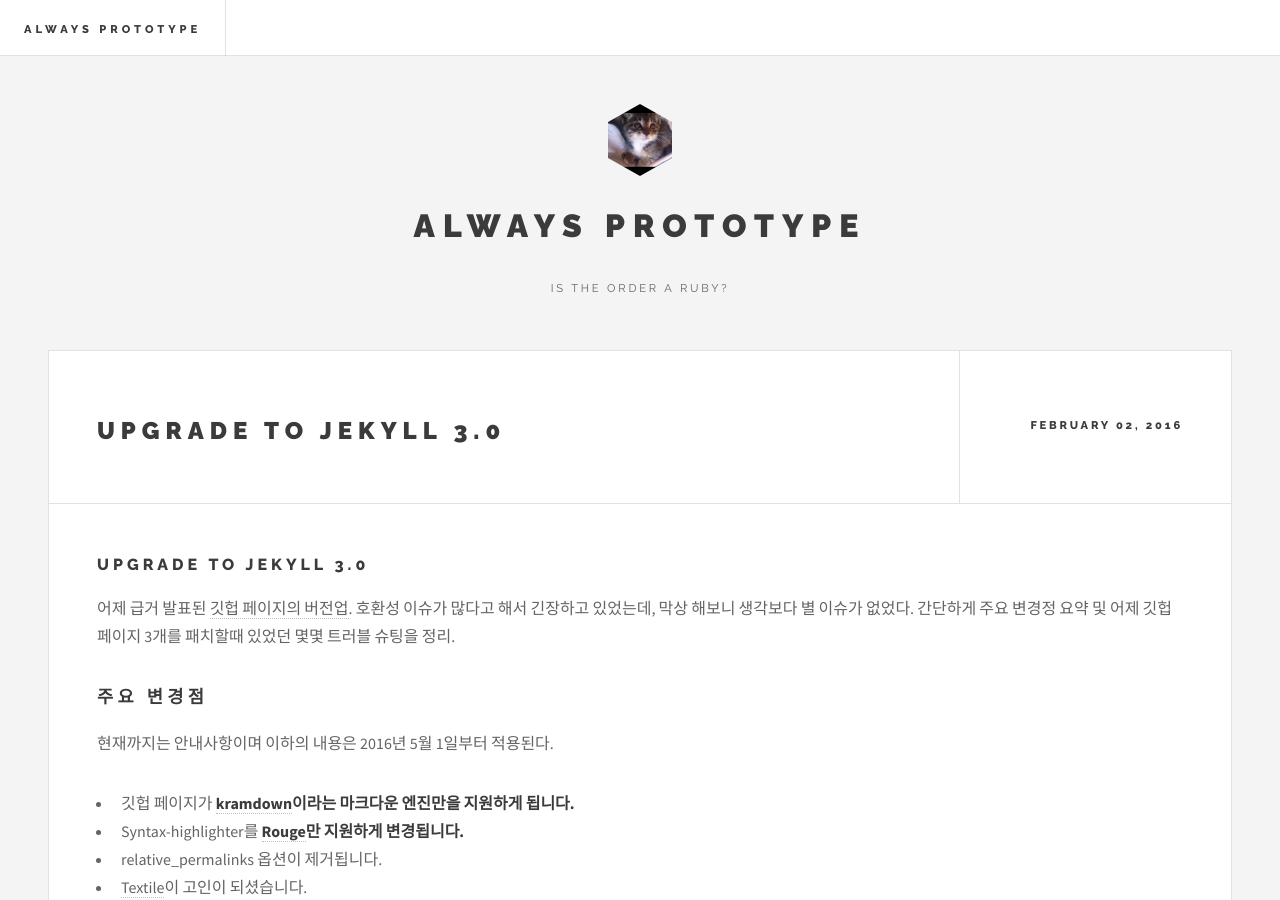
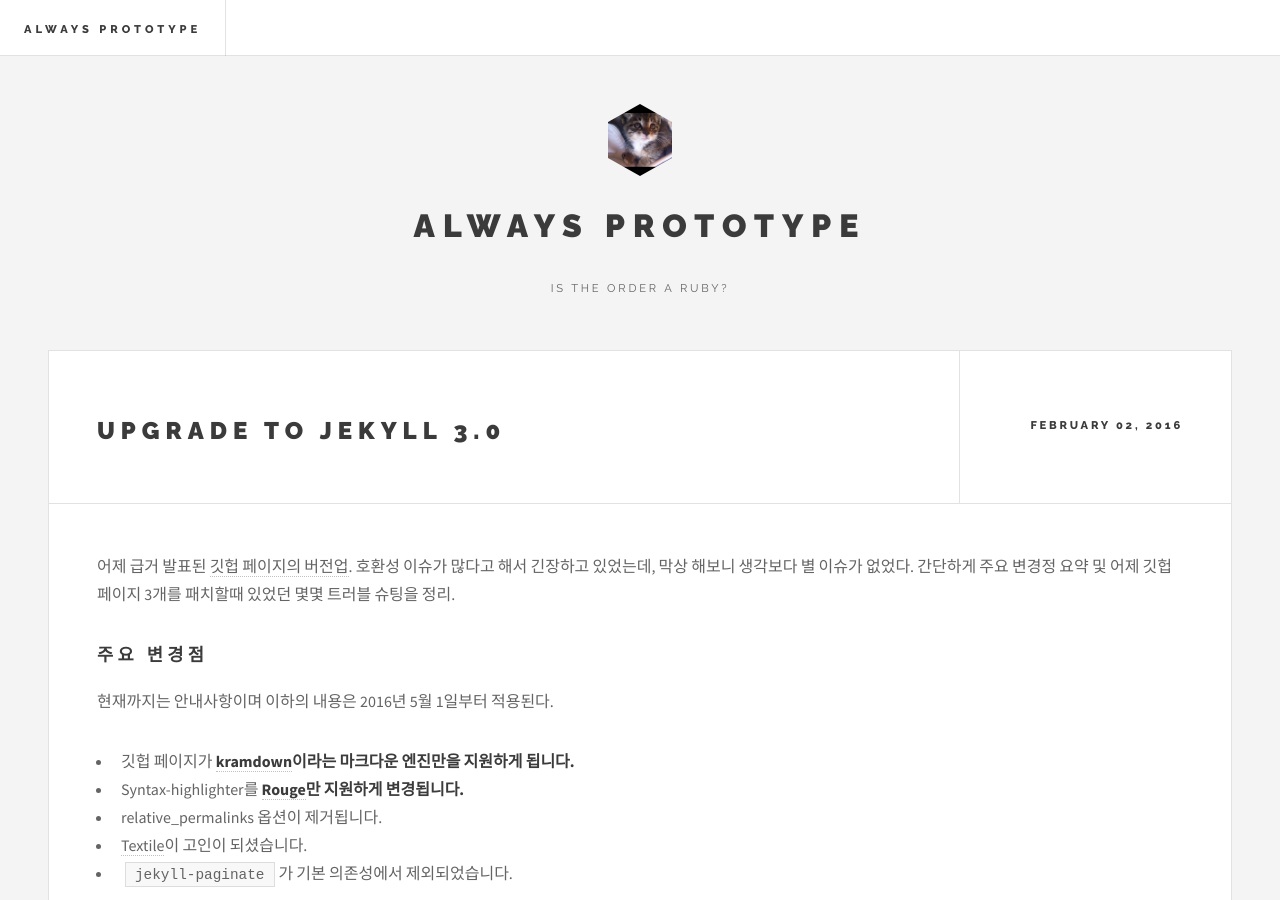
Before and after one commit to riseshia/archived-riseshia-github-io, a Jekyll site: the page built from _posts/2016-02-03-upgrade-to-jekyll-3-0.md, in a window 1280 px wide and 900 px high. Built offline with Jekyll 4.4.1, drawn with Linux system fonts in a browser that asks for light colours.

Commit message:
Build website

```diff
--- a/_posts/2016-02-03-upgrade-to-jekyll-3-0.md
+++ b/_posts/2016-02-03-upgrade-to-jekyll-3-0.md
@@ -4,8 +4,6 @@
 date: 2016-02-02 23:30:17
 categories:
 ---
-
-# Upgrade to Jekyll 3.0
 
 어제 급거 발표된 [깃헙 페이지의 버전업](https://github.com/blog/2100-github-pages-now-faster-and-simpler-with-jekyll-3-0). 호환성 이슈가 많다고 해서 긴장하고 있었는데, 막상 해보니 생각보다 별 이슈가 없었다. 간단하게 주요 변경정 요약 및 어제 깃헙 페이지 3개를 패치할때 있었던 몇몇 트러블 슈팅을 정리.
 
```
